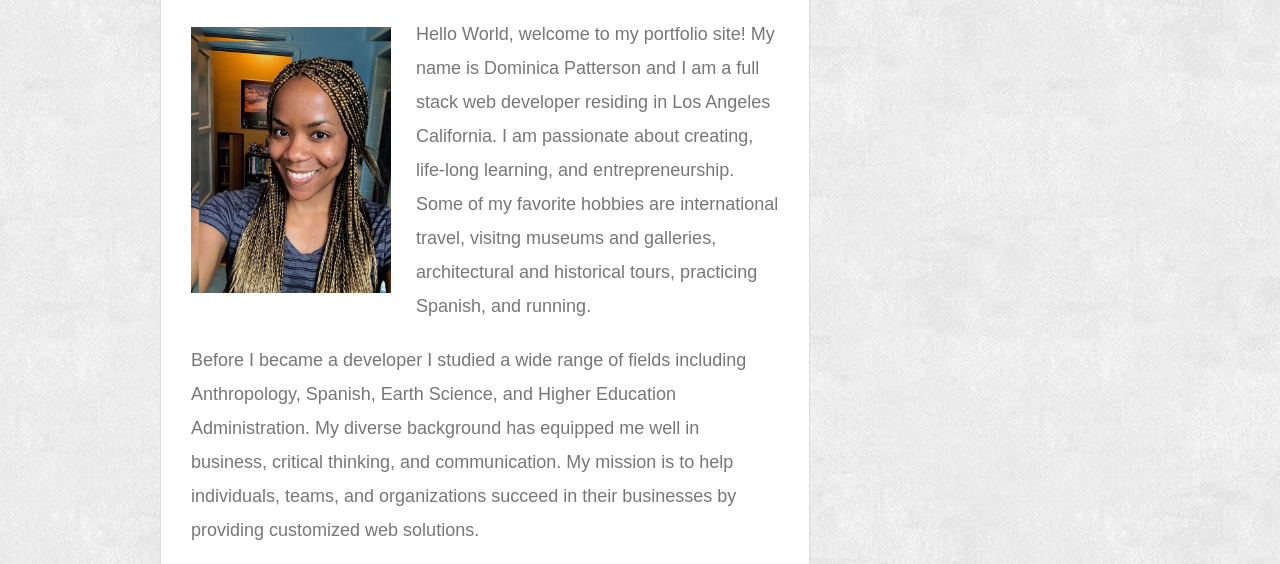
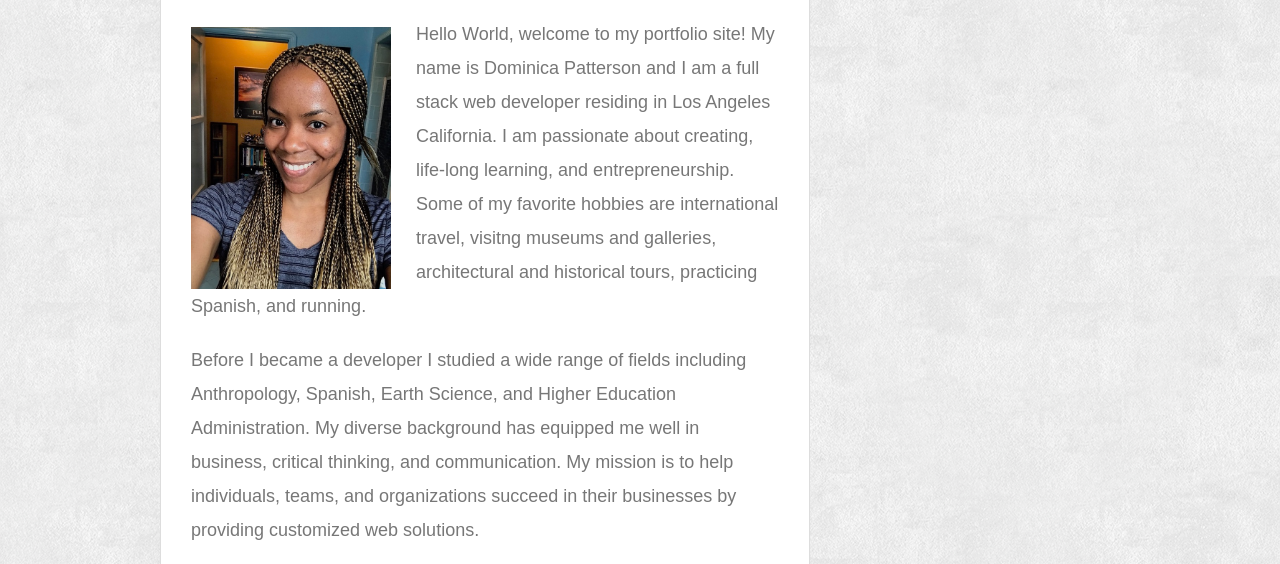
Before and after one commit to Dominica2020/Basic-Portfolio-Media-Queries-Update, a plain HTML site: page index.html in a window 1280 px wide. Shown: the part 236-800 px from the top of the page. Drawn offline with Linux system fonts and the light colour scheme.

Commit message:
cropped main photo

```diff
--- a/index.html
+++ b/index.html
@@ -29,7 +29,7 @@
             <section class="main-section">
                 <h1>About Me</h1>
 
-                <img src="assets/images/portpic.jpeg" class="auth-image" alt="bio-photo">
+                <img src="assets/images/portpic1.jpeg" class="auth-image" alt="bio-photo">
 
                 <p>Hello World, welcome to my portfolio site! My name is Dominica Patterson and I am a full stack web
                     developer residing in Los Angeles California. I am passionate about creating, life-long learning,
```
Also changed, not shown: assets/images/portpic1.jpeg (added), 1 other file.
